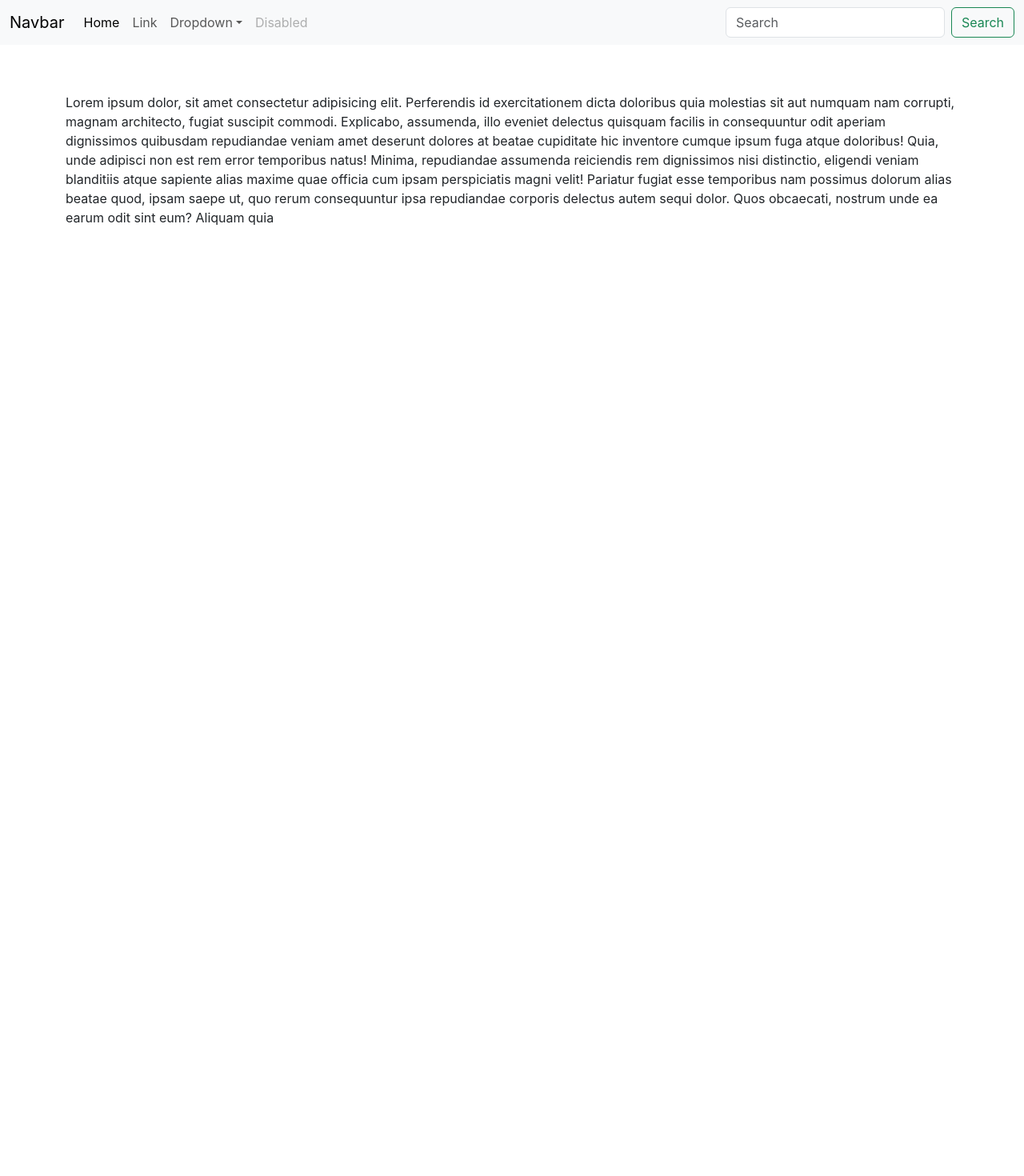
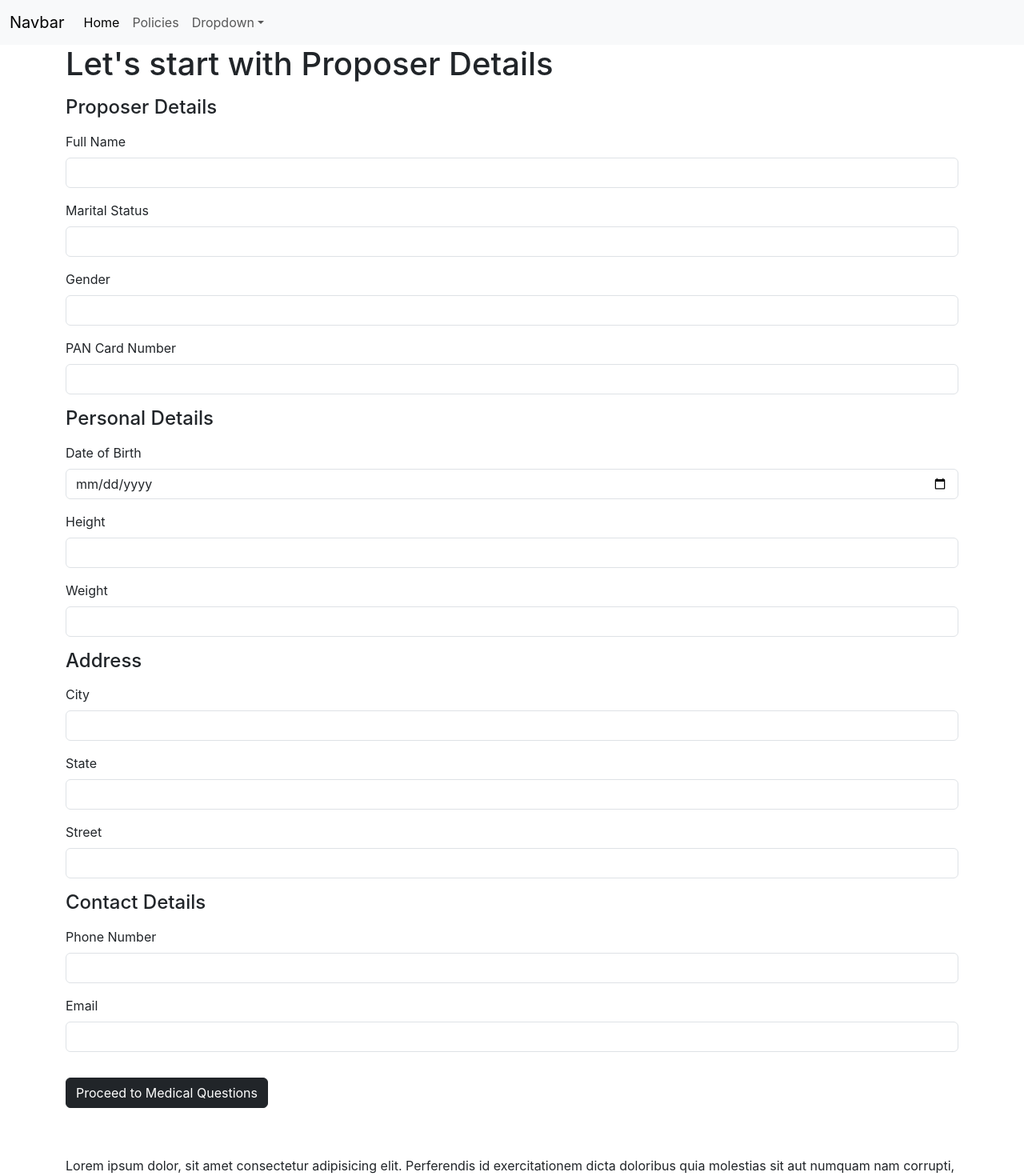
Before and after one commit to AdityaRaimec22/healthfirst, a React (Create React App) app: page /ProposerDetails in a window 1280 px wide. Shown: the top 1470 px of the page at 80% size. Before the commit the page ends 800 px from the top, so only its background shows below. Built offline with nearby package versions, Linux system fonts and the light colour scheme.

Commit message:
new commit

```diff
--- a/src/App.js
+++ b/src/App.js
@@ -10,6 +10,8 @@ import Claim from './components/Claim'
 import Questions from './components/Questions';
 import Footer from './components/Footer';
 import Plans from './components/Plans';
+import ProposerDetails from './components/ProposerDetails';
+import MedicalQuestions from './components/MedicalQuestions';
 import {
   BrowserRouter as Router,
   Route,
@@ -24,6 +26,8 @@ function App() {
         <Routes>
           <Route path='/' element={[<Slider />,<Advantages />,<BuyButton />,<Coverage />,<Benefits />,<Reviews />,<Claim />,<Questions />]}/>
           <Route path='/plans' element={<Plans/>}/>
+          <Route path='/ProposerDetails' element={<ProposerDetails/>}/>
+          <Route path='/Questions' element={<MedicalQuestions/>}/>
         </Routes>
       <Footer/>
     </Router>
--- /dev/null
+++ b/src/components/MedicalQuestions.js
@@ -0,0 +1,60 @@
+import React, { useState } from 'react';
+import './Advantage.css';
+
+export default function MedicalQuestions() {
+  const [answers, setAnswers] = useState({
+    question1: '',
+    question2: '',
+    question3: '',
+    question4: '',
+    question5: '',
+    // Add more questions as needed
+  });
+
+  const handleAnswerChange = (event, questionId) => {
+    const { value } = event.target;
+    setAnswers((prevAnswers) => ({
+      ...prevAnswers,
+      [questionId]: value,
+    }));
+  };
+
+  const handleSubmit = (event) => {
+    event.preventDefault();
+    // You can handle form submission or validation here
+  };
+
+  const questionList = [
+    'Do you have any pre-existing medical conditions?',
+    'Have you undergone any surgeries in the last 5 years?',
+    'Are you currently taking any medications? If yes, please specify.',
+    'Have you ever been diagnosed with a chronic illness?',
+    'Do you smoke or use tobacco products?',
+    // Add more questions as needed
+  ];
+
+  return (
+    <div className="container">
+      <h1 className="mb-3">Medical Questions</h1>
+      <form onSubmit={handleSubmit}>
+        {questionList.map((question, index) => (
+          <div className="mb-3" key={index}>
+            <label htmlFor={`question${index + 1}`} className="form-label">
+              {question}
+            </label>
+            <input
+              type="text"
+              className="form-control"
+              id={`question${index + 1}`}
+              value={answers[`question${index + 1}`]}
+              onChange={(event) => handleAnswerChange(event, `question${index + 1}`)}
+            />
+          </div>
+        ))}
+        <button type="submit" className="btn btn-dark mt-3">
+          Submit Answers
+        </button>
+      </form>
+    </div>
+  );
+}
--- a/src/components/Navbar.js
+++ b/src/components/Navbar.js
@@ -22,7 +22,7 @@ export default function Navbar() {
           <Link className="nav-link active" aria-current="page" to="/">Home</Link>
         </li>
         <li className="nav-item">
-          <a className="nav-link" href="#">Link</a>
+          <Link className="nav-link" to="/plans">Policies</Link>
         </li>
         <li className="nav-item dropdown">
           <a className="nav-link dropdown-toggle" href="#" role="button" data-bs-toggle="dropdown" aria-expanded="false">
@@ -35,14 +35,11 @@ export default function Navbar() {
             <li><a className="dropdown-item" href="#">Something else here</a></li>
           </ul>
         </li>
-        <li className="nav-item">
-          <a className="nav-link disabled" aria-disabled="true">Disabled</a>
-        </li>
       </ul>
-      <form className="d-flex" role="search">
+      {/* <form className="d-flex" role="search">
         <input className="form-control me-2" type="search" placeholder="Search" aria-label="Search"/>
         <button className="btn btn-outline-success" type="submit">Search</button>
-      </form>
+      </form> */}
     </div>
   </div>
 </nav>
--- /dev/null
+++ b/src/components/ProposerDetails.js
@@ -0,0 +1,208 @@
+import React, { useState } from 'react';
+import { Link } from 'react-router-dom';
+import './Advantage.css';
+
+export default function ProposerForm() {
+  const [formData, setFormData] = useState({
+    fullName: '',
+    maritalStatus: '',
+    gender: '',
+    panCardNumber: '',
+    dateOfBirth: '',
+    height: '',
+    weight: '',
+    city: '',
+    state: '',
+    street: '',
+    phoneNumber: '',
+    email: '',
+  });
+
+  const handleChange = (event) => {
+    const { name, value } = event.target;
+    setFormData((prevData) => ({
+      ...prevData,
+      [name]: value,
+    }));
+  };
+
+  const handleSubmit = (event) => {
+    event.preventDefault();
+    // You can add logic here to handle form submission
+  };
+
+  return (
+    <div className="container">
+      <h1 className="mb-3">Let's start with Proposer Details</h1>
+      <h4 className="mb-3">Proposer Details</h4>
+      <form onSubmit={handleSubmit}>
+        <div className="mb-3">
+          <label htmlFor="fullName" className="form-label">
+            Full Name
+          </label>
+          <input
+            type="text"
+            className="form-control"
+            id="fullName"
+            name="fullName"
+            value={formData.fullName}
+            onChange={handleChange}
+          />
+        </div>
+        <div className="mb-3">
+          <label htmlFor="maritalStatus" className="form-label">
+            Marital Status
+          </label>
+          <input
+            type="text"
+            className="form-control"
+            id="maritalStatus"
+            name="maritalStatus"
+            value={formData.maritalStatus}
+            onChange={handleChange}
+          />
+        </div>
+        <div className="mb-3">
+          <label htmlFor="gender" className="form-label">
+            Gender
+          </label>
+          <input
+            type="text"
+            className="form-control"
+            id="gender"
+            name="gender"
+            value={formData.gender}
+            onChange={handleChange}
+          />
+        </div>
+        <div className="mb-3">
+          <label htmlFor="panCardNumber" className="form-label">
+            PAN Card Number
+          </label>
+          <input
+            type="text"
+            className="form-control"
+            id="panCardNumber"
+            name="panCardNumber"
+            value={formData.panCardNumber}
+            onChange={handleChange}
+          />
+        </div>
+
+        <h4 className="mb-3">Personal Details</h4>
+        <div className="mb-3">
+          <label htmlFor="dateOfBirth" className="form-label">
+            Date of Birth
+          </label>
+          <input
+            type="date"
+            className="form-control"
+            id="dateOfBirth"
+            name="dateOfBirth"
+            value={formData.dateOfBirth}
+            onChange={handleChange}
+          />
+        </div>
+        <div className="mb-3">
+          <label htmlFor="height" className="form-label">
+            Height
+          </label>
+          <input
+            type="text"
+            className="form-control"
+            id="height"
+            name="height"
+            value={formData.height}
+            onChange={handleChange}
+          />
+        </div>
+        <div className="mb-3">
+          <label htmlFor="weight" className="form-label">
+            Weight
+          </label>
+          <input
+            type="text"
+            className="form-control"
+            id="weight"
+            name="weight"
+            value={formData.weight}
+            onChange={handleChange}
+          />
+        </div>
+
+        <h4 className="mb-3">Address</h4>
+        <div className="mb-3">
+          <label htmlFor="city" className="form-label">
+            City
+          </label>
+          <input
+            type="text"
+            className="form-control"
+            id="city"
+            name="city"
+            value={formData.city}
+            onChange={handleChange}
+          />
+        </div>
+        <div className="mb-3">
+          <label htmlFor="state" className="form-label">
+            State
+          </label>
+          <input
+            type="text"
+            className="form-control"
+            id="state"
+            name="state"
+            value={formData.state}
+            onChange={handleChange}
+          />
+        </div>
+        <div className="mb-3">
+          <label htmlFor="street" className="form-label">
+            Street
+          </label>
+          <input
+            type="text"
+            className="form-control"
+            id="street"
+            name="street"
+            value={formData.street}
+            onChange={handleChange}
+          />
+        </div>
+
+        <h4 className="mb-3">Contact Details</h4>
+        <div className="mb-3">
+          <label htmlFor="phoneNumber" className="form-label">
+            Phone Number
+          </label>
+          <input
+            type="tel"
+            className="form-control"
+            id="phoneNumber"
+            name="phoneNumber"
+            value={formData.phoneNumber}
+            onChange={handleChange}
+          />
+        </div>
+        <div className="mb-3">
+          <label htmlFor="email" className="form-label">
+            Email
+          </label>
+          <input
+            type="email"
+            className="form-control"
+            id="email"
+            name="email"
+            value={formData.email}
+            onChange={handleChange}
+          />
+        </div>
+
+        <button type="submit" className="btn btn-dark mt-3">
+          <Link className="nav-link" to='/Questions'>Proceed to Medical Questions</Link>
+        </button>
+      </form>
+    </div>
+  );
+}
--- a/src/components/Slider.js
+++ b/src/components/Slider.js
@@ -12,7 +12,7 @@ export default function Slider() {
         </div>
         <div className="carousel-inner my-4">
             <div className="carousel-item active">
-            <img src="https://images-eu.ssl-images-amazon.com/images/G/31/img23/Fashion/Event/Gateway/JuneWRS/Teaser/Unrec-PC-2-3000._CB587224584_.jpg" className="d-block w-100" alt="..."/>
+            <img src="http://i.imgur.com/i5rXEl2.png" className="d-block w-100" alt="..."/>
             </div>
             <div className="carousel-item">
             <img src="https://images-eu.ssl-images-amazon.com/images/G/31/img22/Toys/PC_Hero_2x-toys._CB591544420_.jpg" className="d-block w-100" alt="..."/>
```
Also changed, not shown: src/components/Plans.js (+14 -6 lines).
